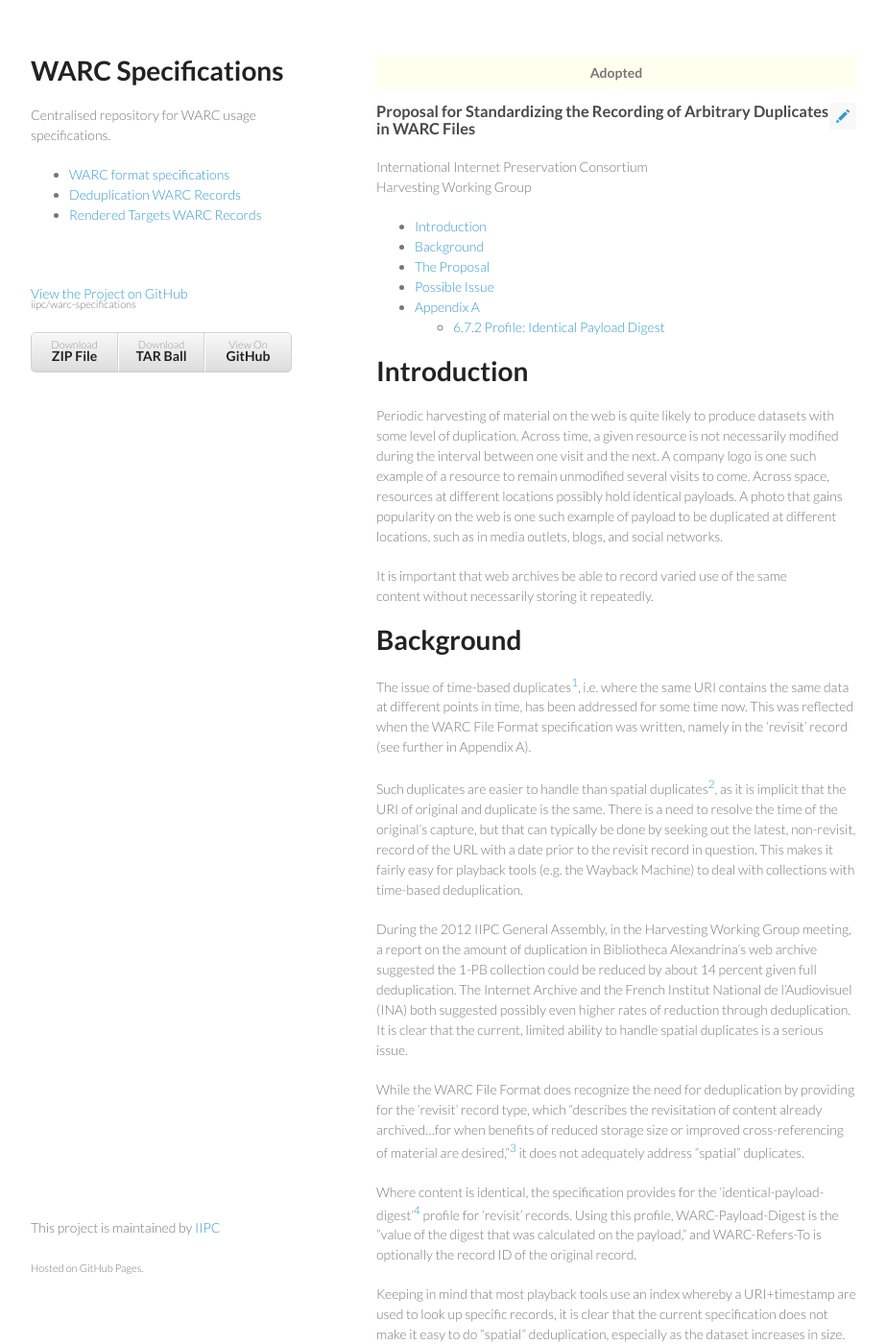
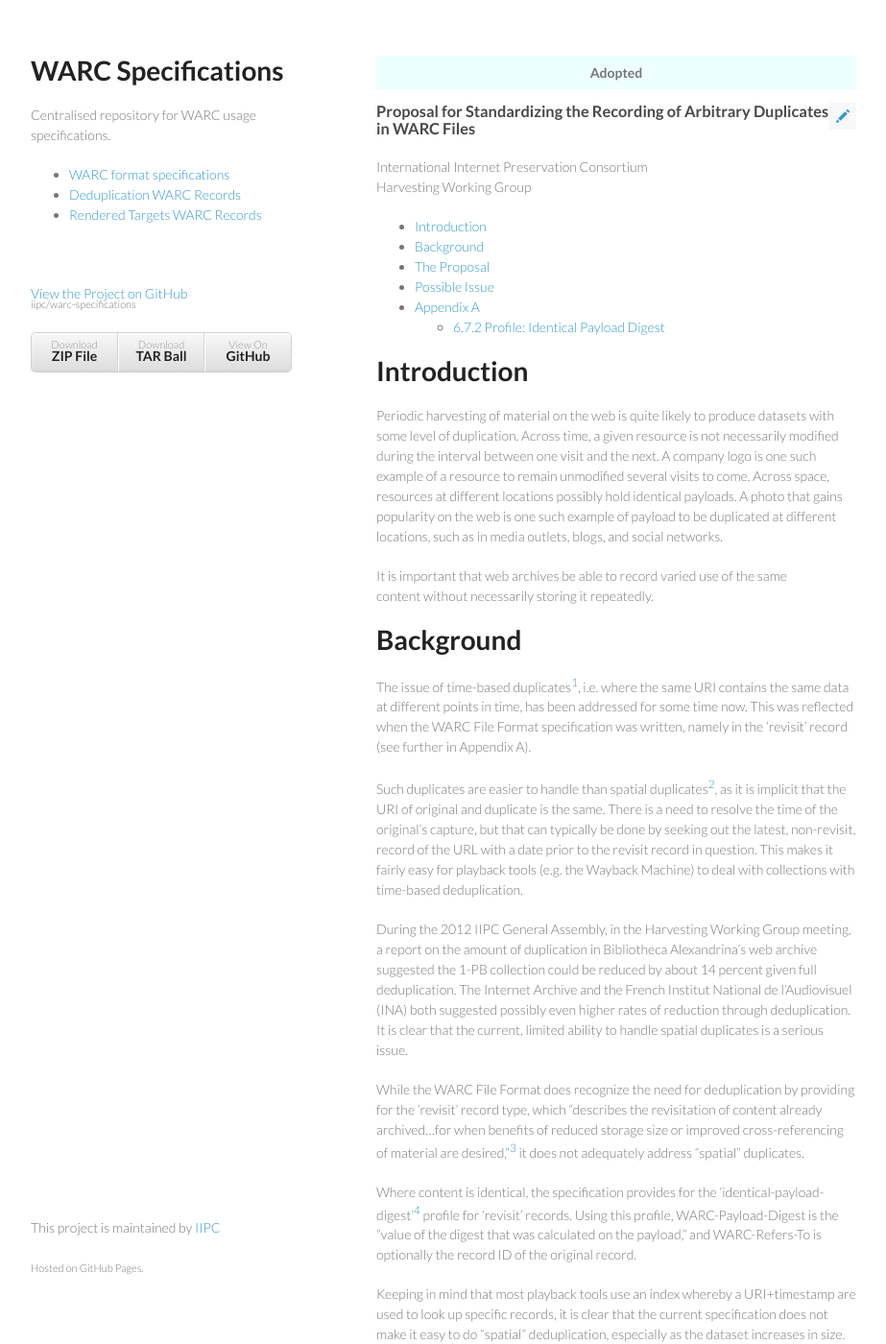
Before and after one commit to iipc/warc-specifications, a Jekyll site: the page built from specifications/warc-deduplication/recording-arbitrary-duplicates.md, in a window 1280 px wide and 1400 px high. Shown: the whole window at 96% size, without its empty margins (178-1101 px from the left). Built offline with Jekyll 4.4.1, drawn with Linux system fonts in a browser that asks for light colours.

Commit message:
Added status class for styling.

```diff
--- a/_layouts/default.html
+++ b/_layouts/default.html
@@ -40,7 +40,7 @@
       <section>
 
 {% if page.status %}
-<div class="spec-status">
+<div class="spec-status spec-status-{{ page.status }}">
 {{ page.status | capitalize }}
 </div>
 {% endif %}
--- a/assets/stylesheets/styles.css
+++ b/assets/stylesheets/styles.css
@@ -282,3 +282,7 @@
   background-color: #ffffee;
   margin-bottom: 1em;
 }
+
+.spec-status-adopted {
+  background-color: #eeffff;
+}
```
